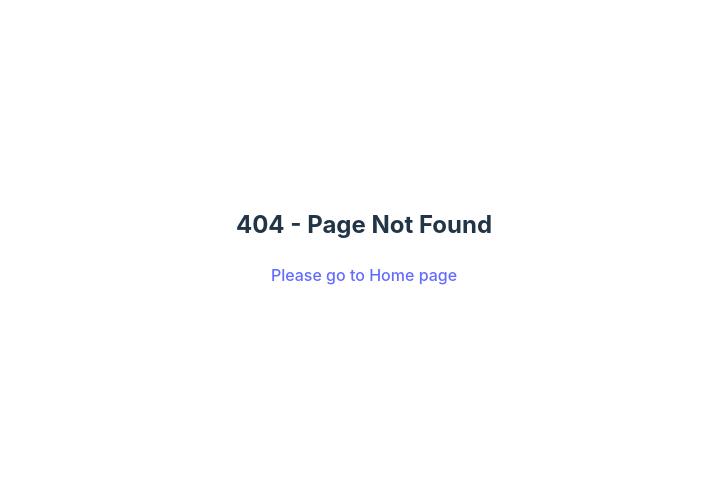
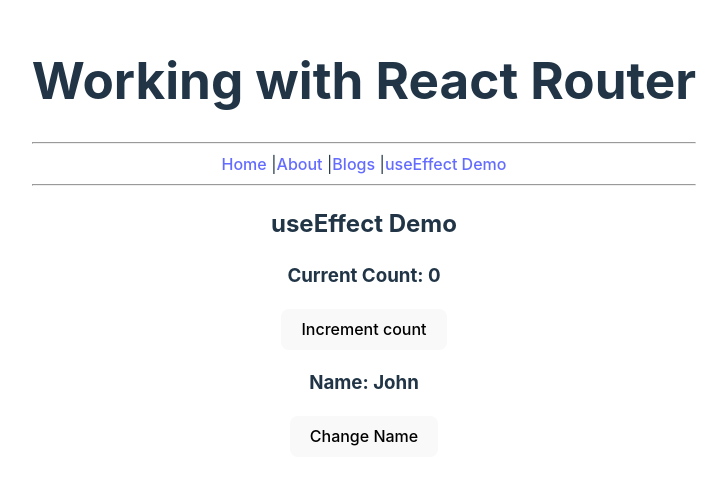
Before and after one commit to ashok-koenig/reactjs, a React (Vite) app in the folder Module-04/routes-demo-app/: page /effect in a window 1280 px wide. Before the commit this address had no page. Shown: the part 163-648 px from the top of the page, without its empty margins (276-1003 px from the left). Built offline with nearby package versions, Linux system fonts and the light colour scheme.

Commit message:
useEffect and redirect routes

```diff
--- a/Module-04/routes-demo-app/src/App.jsx
+++ b/Module-04/routes-demo-app/src/App.jsx
@@ -9,17 +9,19 @@
 import AddBlog from './components/blogs/AddBlog'
 import BlogPost from './components/blogs/BlogPost'
 import Payment from './components/Payment'
+import EffectDemo from './components/EffectDemo'
 
 const router = createBrowserRouter([
   {
     path: "/",
     element: <Root />,
-    errorElement: <NotFound />,
+    // errorElement: <NotFound />,
     children: [
       {index: true, element:<Home />},
       // {path: 'home', element: <Home />},
       {path: 'about', element: <About />},
       {path: 'payment', element: <Payment />},
+      {path: 'effect', element: <EffectDemo />},
       {
         path: 'blogs',
         element: <Blogs />,
@@ -30,6 +32,10 @@
         ]
       }
     ]
+  },
+  {
+    path: "*",
+    element: <NotFound />
   }
 ])
 
--- /dev/null
+++ b/Module-04/routes-demo-app/src/components/EffectDemo.jsx
@@ -0,0 +1,33 @@
+import React, { useEffect, useState } from 'react'
+
+function EffectDemo() {
+    const [count, setCount] = useState(0)
+    const [name, setName] = useState('John')
+
+    // case 1: no dependancy - effect will execute for every re-render
+    // useEffect(()=>{
+    //     console.log("Current state values", count, name)
+    // })
+
+    // case 2: empty array - effect will execute only once while mouting the component
+    // useEffect(()=>{
+    //     console.log("Current state values", count, name)
+    // }, [])
+
+    // case 3: specify state variable in the array - if there is an update in the state - the effect will execute.
+    useEffect(()=>{
+        console.log("Current state values", count, name)
+    }, [name])
+
+  return (
+    <div>
+        <h2>useEffect Demo</h2>
+        <h3>Current Count: {count}</h3>
+        <button onClick={()=> setCount((count)=> count+1)}>Increment count</button>
+        <h3>Name: {name}</h3>
+        <button onClick={()=> setName("Peter")}>Change Name</button>
+    </div>
+  )
+}
+
+export default EffectDemo
--- a/Module-04/routes-demo-app/src/components/Payment.jsx
+++ b/Module-04/routes-demo-app/src/components/Payment.jsx
@@ -1,6 +1,14 @@
-import React from 'react'
+import React, { useEffect } from 'react'
+import { useNavigate } from 'react-router-dom'
 
 function Payment() {
+    const navigate = useNavigate();
+    useEffect(()=>{
+        setTimeout(()=>{
+            navigate('/about', {replace: true})
+        }, 3000)
+
+    })
   return (
     <div>
         <h2>Payment processed...</h2>
--- a/Module-04/routes-demo-app/src/components/Root.jsx
+++ b/Module-04/routes-demo-app/src/components/Root.jsx
@@ -8,7 +8,8 @@
         <hr/>
         <Link to='/'>Home</Link> |
         <Link to='/about'>About</Link> |
-        <Link to='/blogs'>Blogs</Link>
+        <Link to='/blogs'>Blogs</Link> |
+        <Link to='/effect'>useEffect Demo</Link>
         <hr/>
         <Outlet />
     </div>
```
